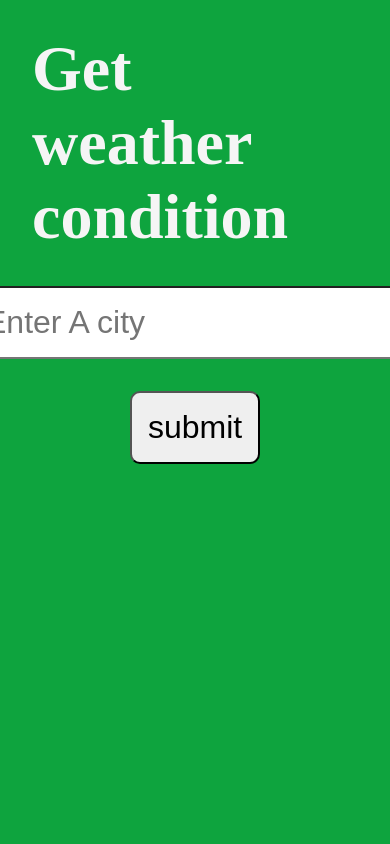
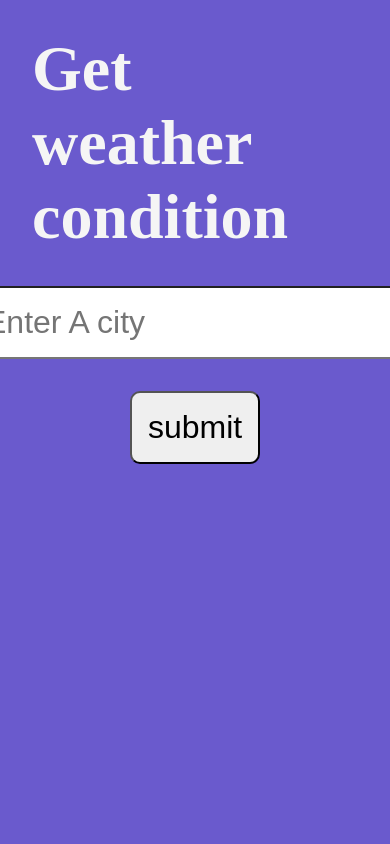
Before and after one commit to SIRUP1999/Weather_app, a Flask app: page / in a window 390 px wide; the page is wider, and only the part inside the window is pictured. Run offline with Flask 3, Linux system fonts and the light colour scheme.

Commit message:
second update

```diff
--- a/static/styles/styloe.css
+++ b/static/styles/styloe.css
@@ -5,7 +5,9 @@
 }
 body {
   padding: 2rem;
-  background-color: rgb(14, 164, 62);
+  background: slateblue;
+  background-size: cover;
+  background-position: center;
   color: whitesmoke;
   min-height: 100vh;
   display: flex;
@@ -21,3 +23,13 @@ button {
   padding: 1rem;
   border-radius: 10px;
 }
+
+@media only screen and(max-width:768px) {
+  input,
+  button {
+    font-size: 16px;
+    padding: 10px;
+    border-radius: 10px;
+    width: 100%;
+  }
+}
```
Also changed, not shown: image/HD-Weather-Picture.jpg (added).
